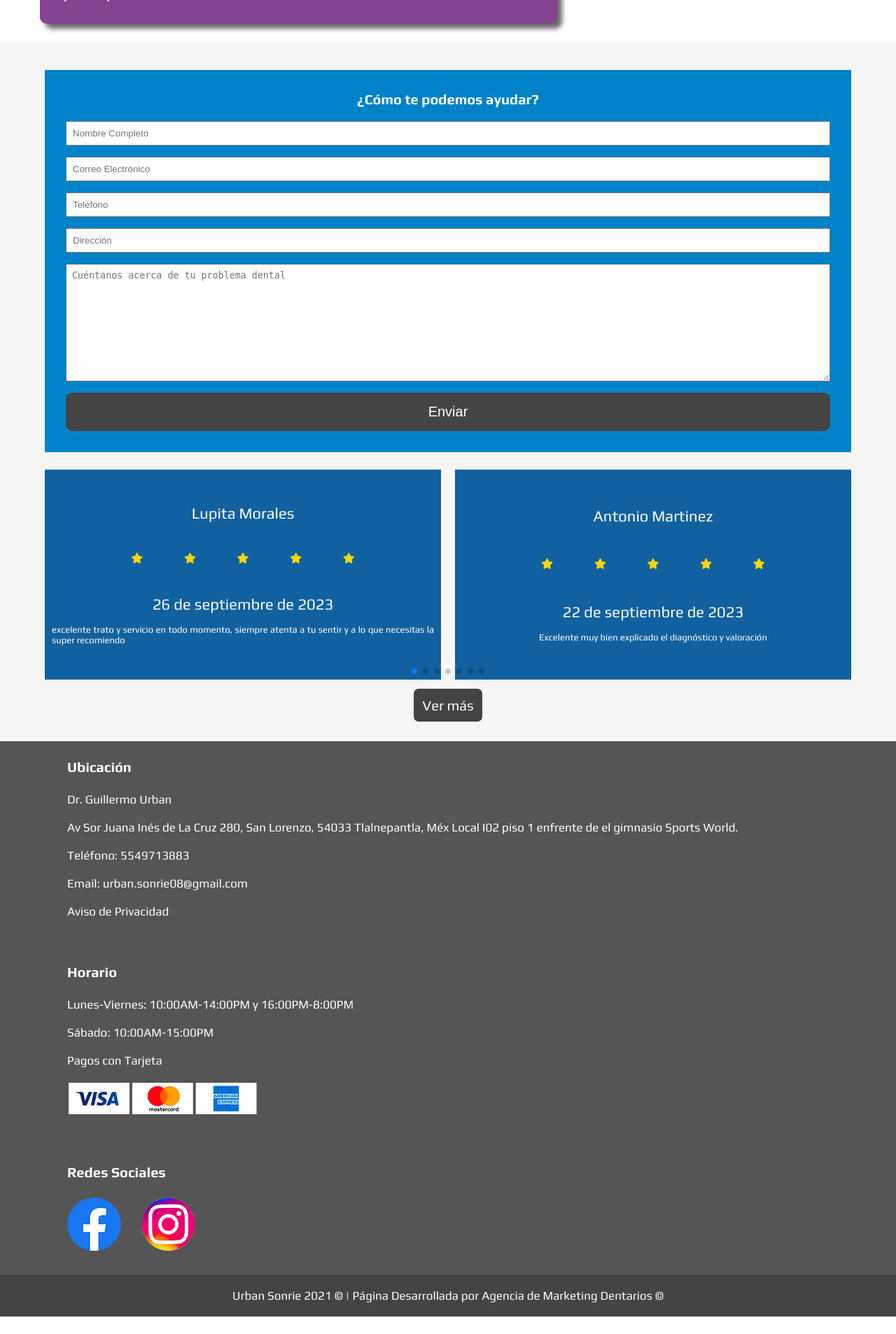
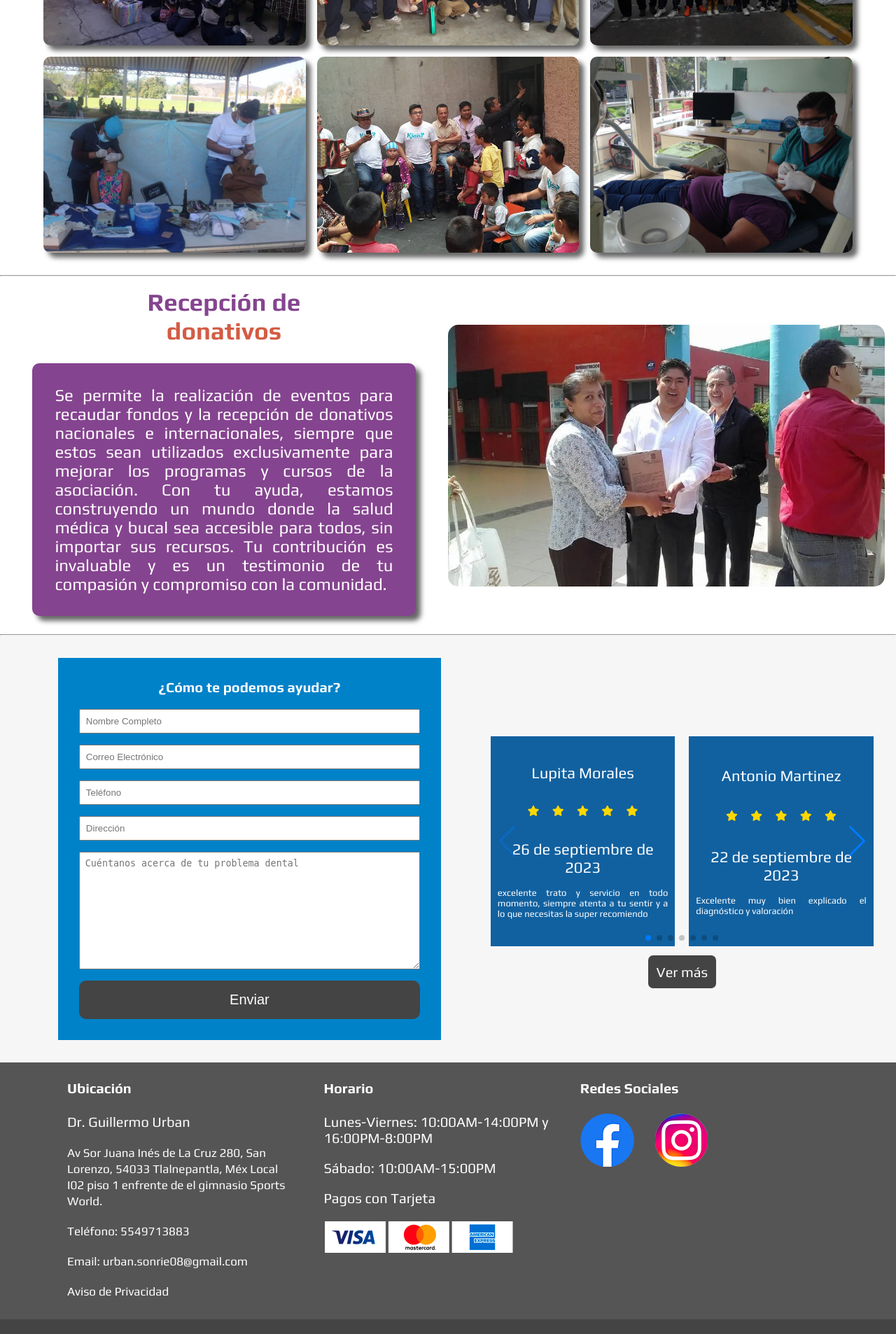
Before and after one commit to JoanKenedy/urban_new, a PHP site: page /foundation.html in a window 1280 px wide. Shown: the part 2513-4419 px from the top of the page at 70% size. Before the commit the page ends 4394 px from the top, so only its background shows below. Run offline with PHP 8.4, Linux system fonts and the light colour scheme; some libraries are stand-ins or nearby versions.

Commit message:
pagina fundacion agregar imagenes y cambios en footer y header  escritorio

```diff
--- a/css/foundation.css
+++ b/css/foundation.css
@@ -325,6 +327,41 @@ dialog {
   font-size: 20px;
 }
 
+/* section galery */
+
+.main__galery {
+  width: 100%;
+  box-sizing: border-box;
+  display: flex;
+  align-items: center;
+  justify-content: center;
+  padding: 1rem;
+  flex-direction: column;
+  gap: 1rem;
+}
+
+.galery__title {
+  font-size: 1.7rem;
+  color: #85448f;
+}
+
+.galery__items {
+  width: 100%;
+  display: flex;
+  flex-wrap: wrap;
+  justify-content: center;
+  gap: 1rem;
+  margin-bottom: 1rem;
+}
+
+.galery__item {
+  width: 45%;
+  border-radius: 10px;
+  box-shadow: 7px 7px 7px rgba(0, 0, 0, 0.6);
+  object-fit: cover;
+}
+
+
 /* section donation */
 
 .main__donation {
@@ -750,19 +795,21 @@ footer {
   .menu li.unico a {
     background-color: #0057a1;
     border-radius: 5px;
+    color: #fff;
     padding: 10px 20px;
   }
 
   .menu li a img {
-    width: 25px;
-    height: 25px;
+    width: 40px;
+    height: 40px;
+
   }
 
   /* main container */
 
   .container__main {
     width: 100%;
-    margin-top: 55px;
+    margin-top: 0;
   }
 
   /* section banner */
@@ -955,8 +1002,42 @@ footer {
 
   .dialog__text {
     margin-top: 10px;
-    font-size: 30px;
+    font-size: 23px;
   }
+
+  /* section galery */
+
+  .main__galery {
+    width: 100%;
+    box-sizing: border-box;
+    display: flex;
+    align-items: center;
+    justify-content: center;
+    padding: 1rem;
+    flex-direction: column;
+    gap: 1rem;
+  }
+
+  .galery__title {
+    font-size: 2.2rem;
+    color: #85448f;
+  }
+
+  .galery__items {
+    width: 100%;
+    display: flex;
+    flex-wrap: wrap;
+    justify-content: center;
+    gap: 1rem;
+    margin-bottom: 1rem;
+  }
+
+  .galery__item {
+    width: 30%;
+    border-radius: 10px;
+    box-shadow: 7px 7px 7px rgba(0, 0, 0, 0.6);
+  }
+
 
   /* section donation */
 
@@ -1003,4 +1084,190 @@ footer {
     width: 50%;
   }
 
+  /* section testimonios */
+
+  .testimonios {
+    width: 100%;
+    display: flex !important;
+    box-sizing: border-box;
+    justify-content: space-between;
+    align-items: center;
+    flex-direction: row;
+    padding: 2rem;
+  }
+
+
+  .item_testimonios {
+    flex: 1;
+    max-width: 45%;
+  }
+
+
+
+
+  .item_testimonios-form {
+    display: flex;
+    flex-direction: column;
+    flex-basis: 50%;
+  }
+
+  /* swiper testimonios */
+
+  .swiper {
+    width: 100%;
+    max-width: 100%;
+    margin: 25px auto 25px auto;
+  }
+
+  .swiper-slide {
+    text-align: center;
+    font-size: 18px;
+    background: #fff;
+    display: flex;
+    align-items: center;
+  }
+
+  .swiper-pagination {
+    position: relative;
+    margin-top: 15px;
+    display: flex;
+    justify-content: center;
+    align-items: center;
+  }
+
+  .swiper-button-next {
+    display: block !important;
+  }
+
+  .swiper-button-prev {
+    display: block !important;
+  }
+
+  .sub_item_testimonios {
+    display: flex;
+    justify-content: space-evenly;
+    flex-direction: column;
+    align-items: center;
+    flex-wrap: wrap;
+    background-color: #1161a0;
+    padding: 10px;
+    height: 300px;
+    gap: 0.3rem;
+  }
+
+  .estrellas {
+    width: 80%;
+    display: flex;
+    justify-content: space-evenly;
+    align-items: center;
+  }
+
+  .sub_item_testimonios img {
+    width: 50px;
+    border-radius: 50%;
+  }
+
+  .sub_item_testimonios h5 {
+    font-size: 10px;
+    color: #fff;
+  }
+
+  .sub_item_testimonios .fa-star {
+    font-size: 15px;
+    color: gold;
+  }
+
+  .sub_item_testimonios h6 {
+    width: 100%;
+    text-align: center;
+    font-size: 9px;
+    color: #fff;
+  }
+
+  .sub_item_testimonios p {
+    text-align: justify;
+    font-size: 13px;
+    color: #fff;
+  }
+
+  .sub_item_testimonios span {
+    font-size: 22px;
+    text-align: center;
+    color: #fff;
+  }
+
+  .card_footer {
+    display: flex;
+    gap: 1rem;
+    flex-direction: column;
+  }
+
+  .testimonios_more {
+    margin: 90px auto;
+    background-color: #444 !important;
+    padding: 12px;
+    color: #fff !important;
+    font-size: 20px;
+    text-decoration: none;
+    border-radius: 7px;
+  }
+
+
+
+  /* footer */
+
+  footer {
+    width: 100%;
+    background-color: #555555;
+    position: relative;
+    bottom: 0;
+    left: 0;
+    overflow-x: hidden;
+  }
+
+  .footer_info {
+    display: flex !important;
+  }
+
+  .sub_item_footer {
+    flex-basis: 30%;
+  }
+
+  .item_footer:nth-child(1) ul li {
+    list-style: none;
+    text-align: left;
+    padding: 10px 0px;
+    color: #fff;
+    font-size: 20px;
+  }
+
+  .item_footer:nth-child(1) ul li a {
+    text-decoration: none;
+    color: #fff;
+    font-size: 17px;
+  }
+
+  .item_footer:nth-child(2) {
+    background-color: #444444;
+    width: 100%;
+    padding: 20px;
+    text-align: center;
+  }
+
+  .item_footer:nth-child(2) p {
+    color: #fff;
+    font-size: 17px;
+  }
+
+  .item_footer:nth-child(2) p a {
+    color: #fff;
+    text-decoration: none;
+  }
+
+  .footer_terms {
+    display: flex;
+    justify-content: center;
+    align-items: center;
+  }
+
 }
--- a/css/styles.css
+++ b/css/styles.css
@@ -1206,6 +1206,7 @@ a.seguro:hover {
   background-color: #f6f6f6;
   overflow-x: hidden;
 }
+
 .testimonios_dos {
   width: 100%;
   display: grid;
--- a/foundation.html
+++ b/foundation.html
@@ -106,14 +106,14 @@
 
       <section class="main__values">
         <div class="values__item">
-          <img class="values__img" src="./imagenes/activos_cuatro.png" alt="Nuestros valores">
+          <img class="values__img" src="./imagenes/foundation/mission.webp" alt="Nuestros valores">
           <h3 class="values__title">Misión</h3>
           <p class="values__text">
             Promover el derecho a una vida digna e igualdad de oportunidades de las personas en situación de vulnerabilidad, procurando su desarrollo integral, potencializando sus capacidades,            aptitudes y actitudes individuales y colectivas como medio para transformar su vida, aportar a Ia mejora de Ia sociedad, impulsar el desarrollo y combatirla pobreza.
           </p>
         </div>
         <div class="values__item">
-          <img class="values__img" src="./imagenes/activos_dos.png" alt="Nuestros valores">
+          <img class="values__img" src="./imagenes/foundation/vission.webp" alt="Nuestros valores">
           <h3 class="values__title">Visión</h3>
           <p class="values__text">
             Fundación Urban Sonríe es una organización sin fines de lucro responsable y comprometida con la justicia social y el desarrollo humano integral, donde la sonrisa es nuestro motor de cambio. Nos enorgullece poder incidir en la transformación de la vida de personas en situación de vulnerabilidad dotándolas de los mecanismos necesarios para poder satisfacer sus derechos fundamentales de educación, salud, alimentación, vestido y trabajo.
@@ -161,6 +161,20 @@
 
       <hr>
 
+      <section class="main__galery">
+        <h2 class="galery__title">Galería</h2>
+        <div class="galery__items">
+          <img class="galery__item" src="./imagenes/foundation/galery-1.webp" alt="Apoyos brindados">
+          <img class="galery__item" src="./imagenes/foundation/galery-2.webp" alt="Apoyos brindados">
+          <img class="galery__item" src="./imagenes/foundation/galery-3.webp" alt="Apoyos brindados">
+          <img class="galery__item" src="./imagenes/foundation/galery-4.jpg" alt="Apoyos brindados">
+          <img class="galery__item" src="./imagenes/foundation/galery-5.jpg" alt="Apoyos brindados">
+          <img class="galery__item" src="./imagenes/foundation/galery-6.jpg" alt="Apoyos brindados">
+        </div>
+      </section>
+
+      <hr>
+
       <section class="main__donation">
         <div class="donation__info">
           <h2 class="donation__title">Recepción de <br> <span class="donation__title--orange">donativos</span></h2>
@@ -169,11 +183,11 @@
             Con tu ayuda, estamos construyendo un mundo donde la salud médica y bucal sea accesible para todos, sin importar sus recursos. Tu contribución es invaluable y es un testimonio de tu compasión y compromiso con la comunidad.
           </p>
         </div>
-        <img class="donation__img" src="./imagenes/galeria_dos.png" alt="">
+        <img class="donation__img" src="./imagenes/foundation/donation.webp" alt="">
       </section>
     </main>
 
-
+    <hr>
 
     <section class="testimonios">
       <div class="item_testimonios item_testimonios-form">
@@ -402,7 +416,7 @@
 
 
     <footer>
-      <div class="item_footer">
+      <div class="item_footer footer_info">
         <div class="sub_item_footer">
           <div class="efecto uno">
             <h3>Ubicación</h3>
@@ -457,7 +471,7 @@
           </ul>
         </div>
       </div>
-      <div class="item_footer">
+      <div class="item_footer footer_terms">
         <p>
           Urban Sonrie <span id="anio">2021</span> © | Página Desarrollada por
           <a href="https://dentarios.com.mx/programacion.php">Agencia de Marketing Dentarios ©
```
Also changed, not shown: other parts of css/foundation.css (+21 -11 lines), imagenes/foundation/donation.webp (added), imagenes/foundation/galery-1.webp (added), imagenes/foundation/galery-2.webp (added), imagenes/foundation/galery-3.webp (added), imagenes/foundation/galery-4.jpg (added), imagenes/foundation/galery-5.jpg (added), imagenes/foundation/galery-6.jpg (added), imagenes/foundation/mission.webp (added), imagenes/foundation/vission.webp (added).
